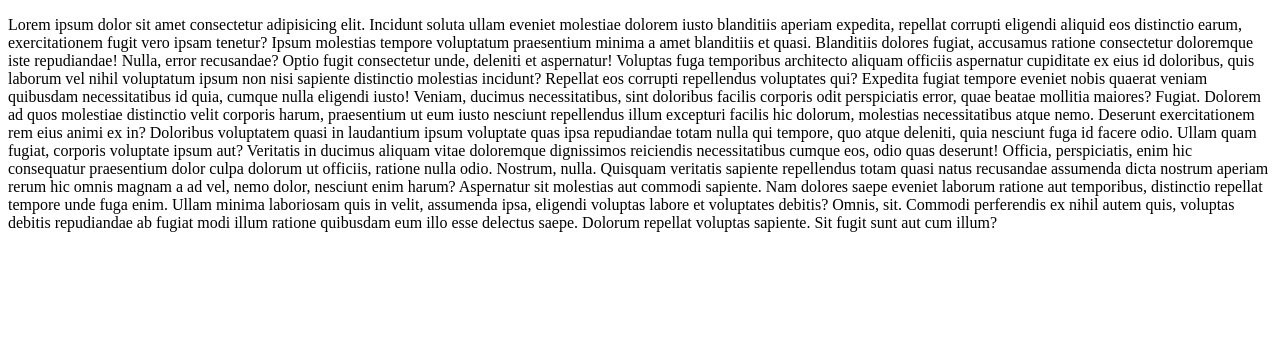
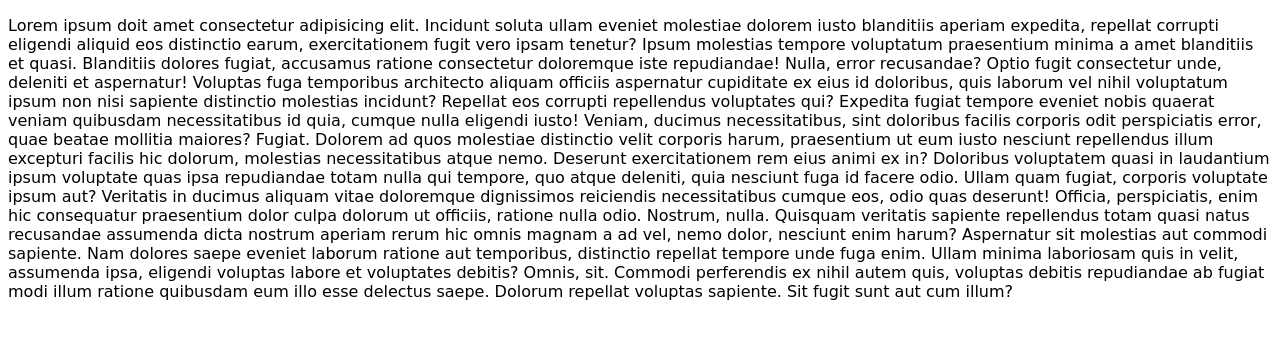
Before and after one commit to SamiiiU/Projects, a plain HTML site: page index.html in a window 1280 px wide. Drawn offline with Linux system fonts and the light colour scheme.

Commit message:
Css and HTML added

```diff
--- a/index.html
+++ b/index.html
@@ -4,9 +4,10 @@
     <meta charset="UTF-8">
     <meta name="viewport" content="width=device-width, initial-scale=1.0">
     <title>Document</title>
+    <link rel="stylesheet" href="style.css">
 </head>
 <body>
-    <p>Lorem ipsum dolor sit amet consectetur adipisicing elit. Incidunt soluta ullam eveniet molestiae dolorem iusto blanditiis aperiam expedita, repellat corrupti eligendi aliquid eos distinctio earum, exercitationem fugit vero ipsam tenetur?
+    <p>Lorem ipsum doit amet consectetur adipisicing elit. Incidunt soluta ullam eveniet molestiae dolorem iusto blanditiis aperiam expedita, repellat corrupti eligendi aliquid eos distinctio earum, exercitationem fugit vero ipsam tenetur?
     Ipsum molestias tempore voluptatum praesentium minima a amet blanditiis et quasi. Blanditiis dolores fugiat, accusamus ratione consectetur doloremque iste repudiandae! Nulla, error recusandae? Optio fugit consectetur unde, deleniti et aspernatur!
     Voluptas fuga temporibus architecto aliquam officiis aspernatur cupiditate ex eius id doloribus, quis laborum vel nihil voluptatum ipsum non nisi sapiente distinctio molestias incidunt? Repellat eos corrupti repellendus voluptates qui?
     Expedita fugiat tempore eveniet nobis quaerat veniam quibusdam necessitatibus id quia, cumque nulla eligendi iusto! Veniam, ducimus necessitatibus, sint doloribus facilis corporis odit perspiciatis error, quae beatae mollitia maiores? Fugiat.
--- a/style.css
+++ b/style.css
@@ -0,0 +1,3 @@
+p{
+    font-family: cursive;
+}
```
